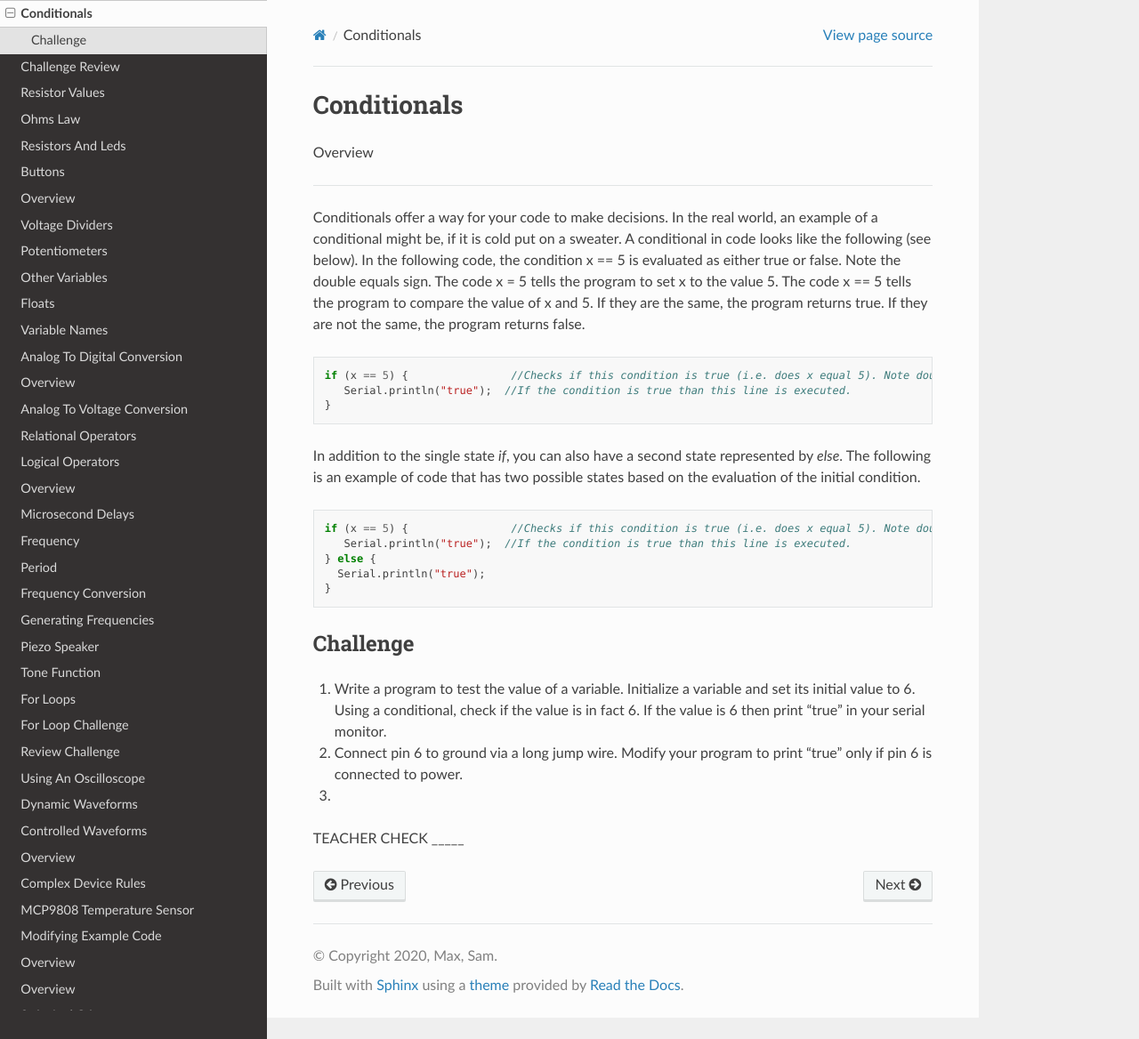
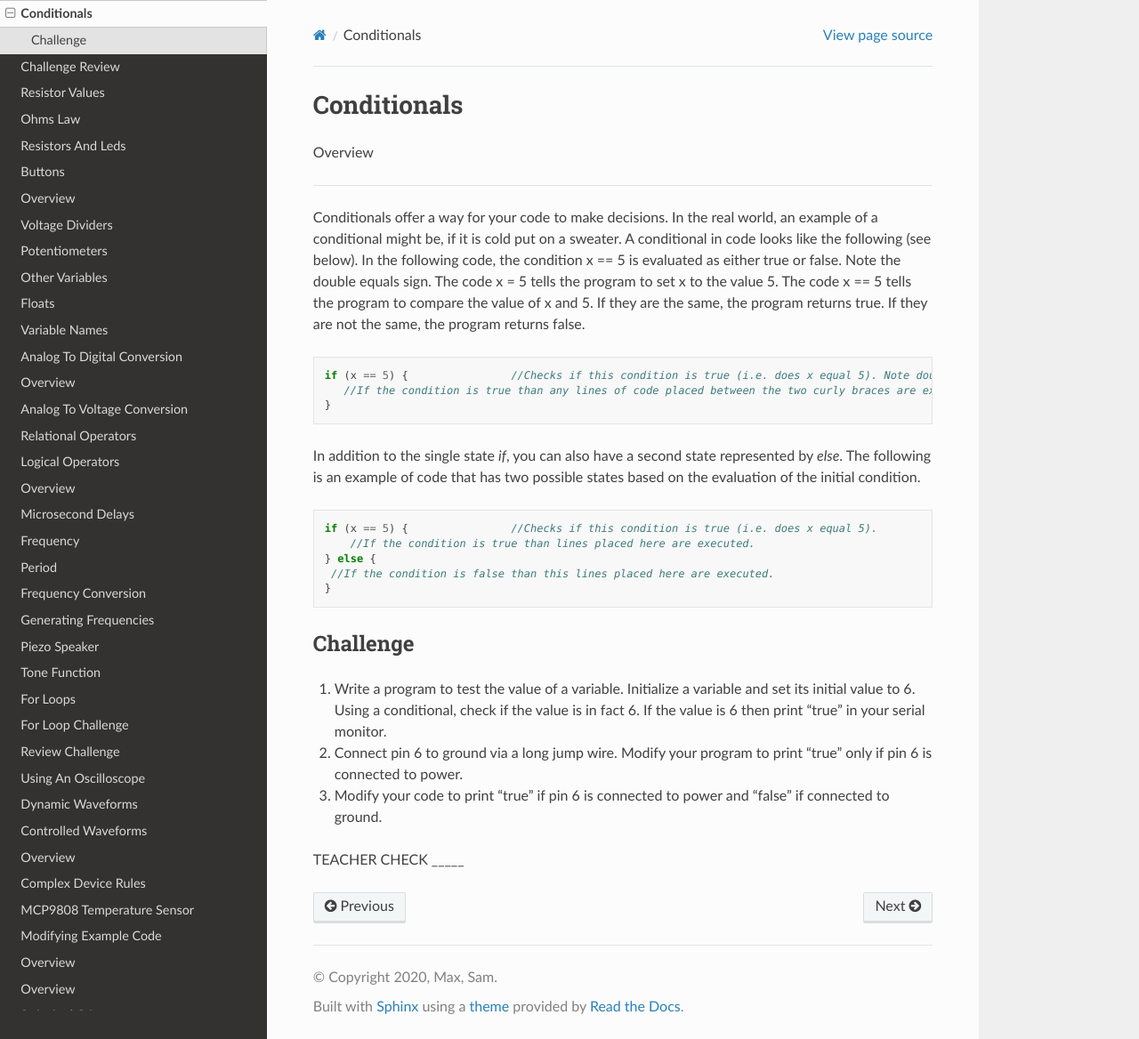
Before and after one commit to maxtkc/mvths-wiki, a Sphinx documentation site: the page built from docs/012a-conditional.rst, in a window 1280 px wide and 1168 px high. Shown: the whole window at 89% size. Built offline with Sphinx 7.4.7 and the Read the Docs theme 2.0.0, drawn with Linux system fonts in a browser that asks for light colours; pages that are not in the unit, such as notebooks, are missing from menus.

Commit message:
Update 012a-conditional.rst

```diff
--- a/docs/012a-conditional.rst
+++ b/docs/012a-conditional.rst
@@ -10,17 +10,17 @@ Conditionals offer a way for your code to make decisions. In the real world, an
 .. code-block:: c
 
    if (x == 5) {                //Checks if this condition is true (i.e. does x equal 5). Note double equals sign
-      Serial.println("true");  //If the condition is true than this line is executed.
+      //If the condition is true than any lines of code placed between the two curly braces are executed.
    }
 
 In addition to the single state  *if*, you can also have a second state represented by *else*. The following is an example of code that has two possible states based on the evaluation of the initial condition.
 
 .. code-block:: c
 
-   if (x == 5) {                //Checks if this condition is true (i.e. does x equal 5). Note double equals sign
-      Serial.println("true");  //If the condition is true than this line is executed.
+   if (x == 5) {                //Checks if this condition is true (i.e. does x equal 5).
+       //If the condition is true than lines placed here are executed.
    } else {
-     Serial.println("true");
+    //If the condition is false than this lines placed here are executed.
    }
 
 Challenge
@@ -30,6 +30,6 @@ Challenge
 
 #. Connect pin 6 to ground via a long jump wire. Modify your program to print "true" only if pin 6 is connected to power.
 
-#.
+#. Modify your code to print "true" if pin 6 is connected to power and "false" if connected to ground.
 
 TEACHER CHECK \_\_\_\_\_
```
